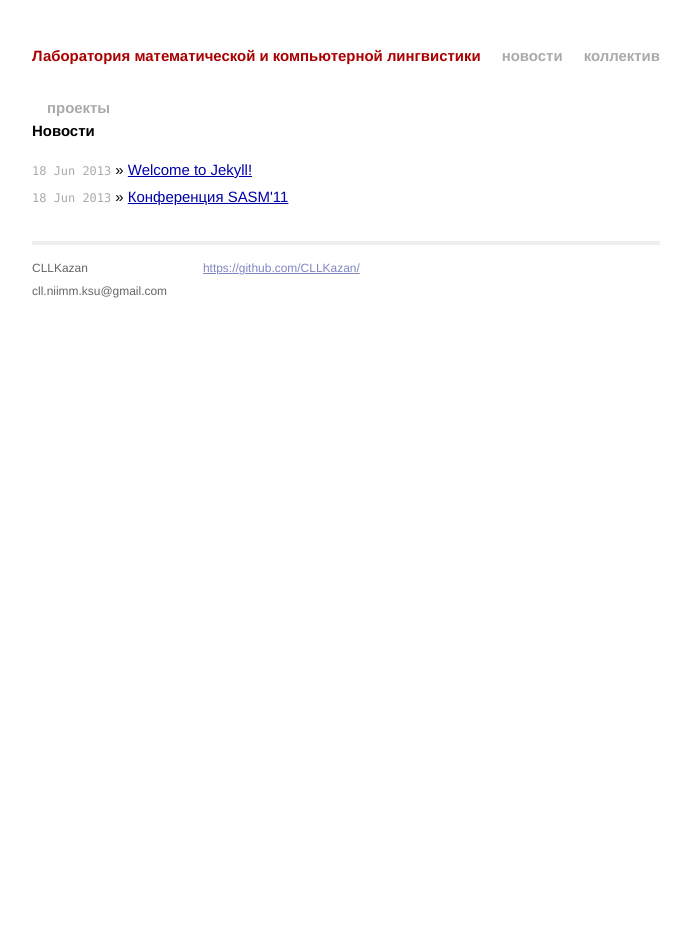
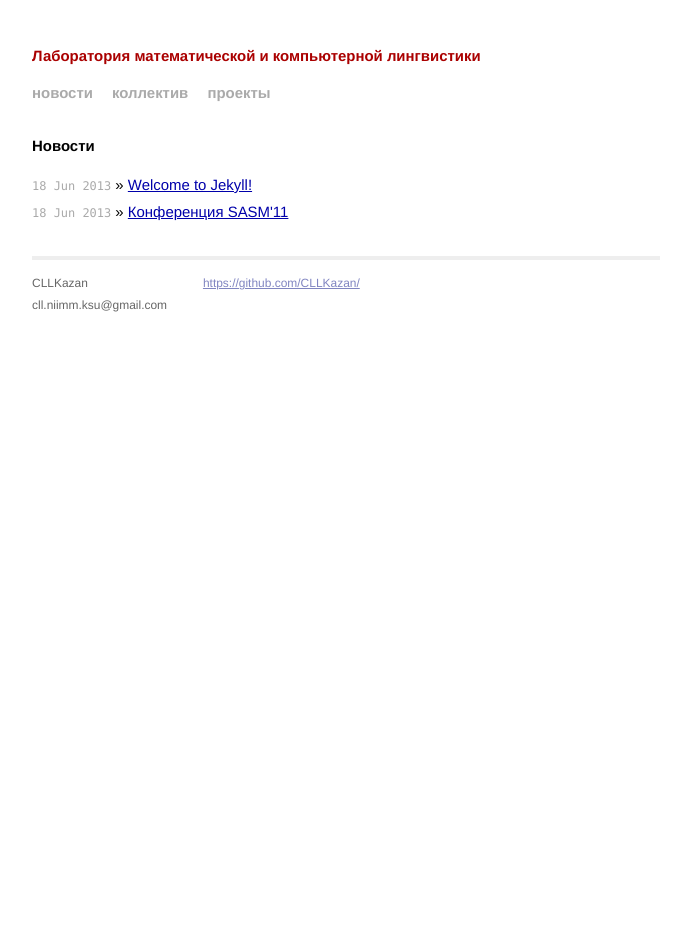
Before and after one commit to fedorn/cll-site, a Jekyll site: the page built from index.html, in a window 1280 px wide. Shown: the whole page, without its empty margins (294-985 px from the left). Built offline with Jekyll 4.4.1, drawn with Linux system fonts in a browser that asks for light colours.

Commit message:
style header

```diff
--- a/css/main.css
+++ b/css/main.css
@@ -73,8 +73,13 @@ ul.posts span {
   text-decoration: none;
 }
 
-.site .header h1.title {
+/*.site .header h1.title {
   display: inline-block;
+  margin-bottom: 2em;
+}
+*/
+
+.site .header {
   margin-bottom: 2em;
 }
 
@@ -88,7 +93,7 @@ ul.posts span {
 
 .site .header a.extra {
   color: #aaa;
-  margin-left: 1em;
+  margin-right: 1em;
 }
 
 .site .header a.extra:hover {
```
